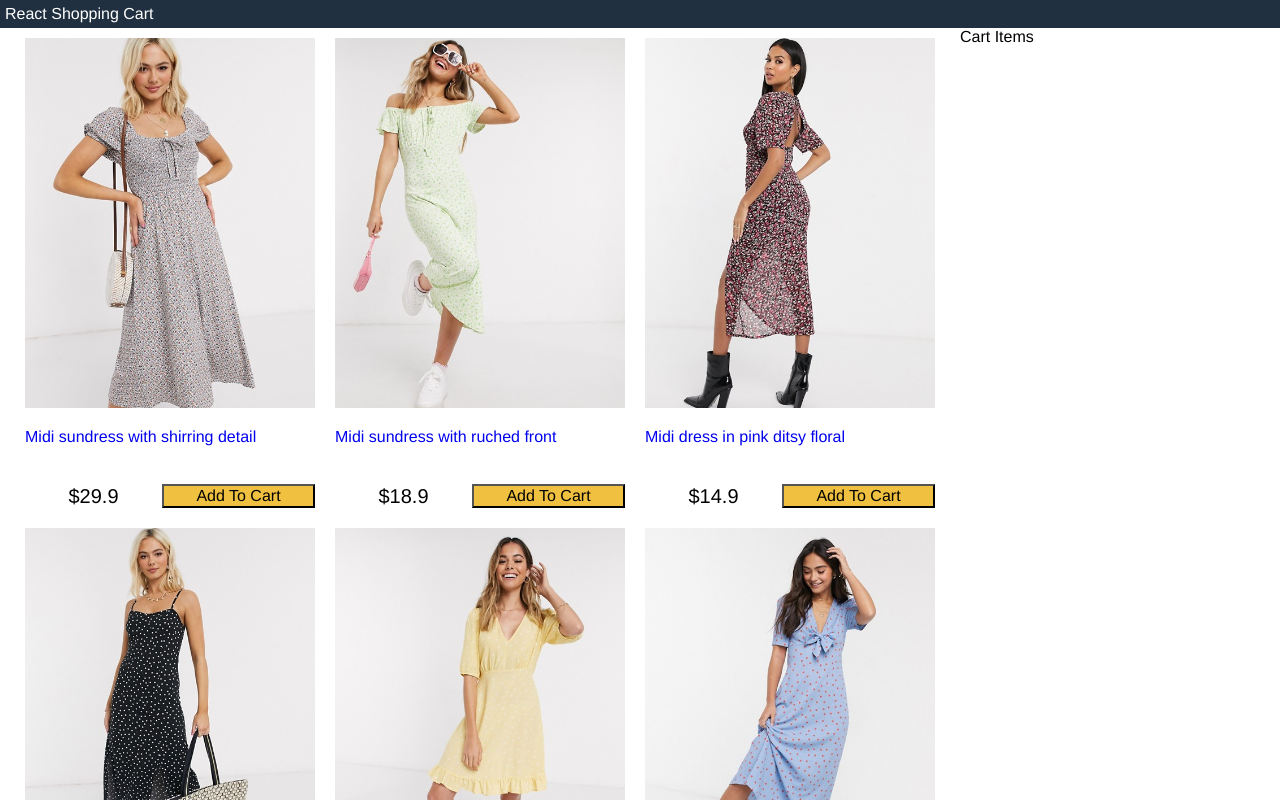
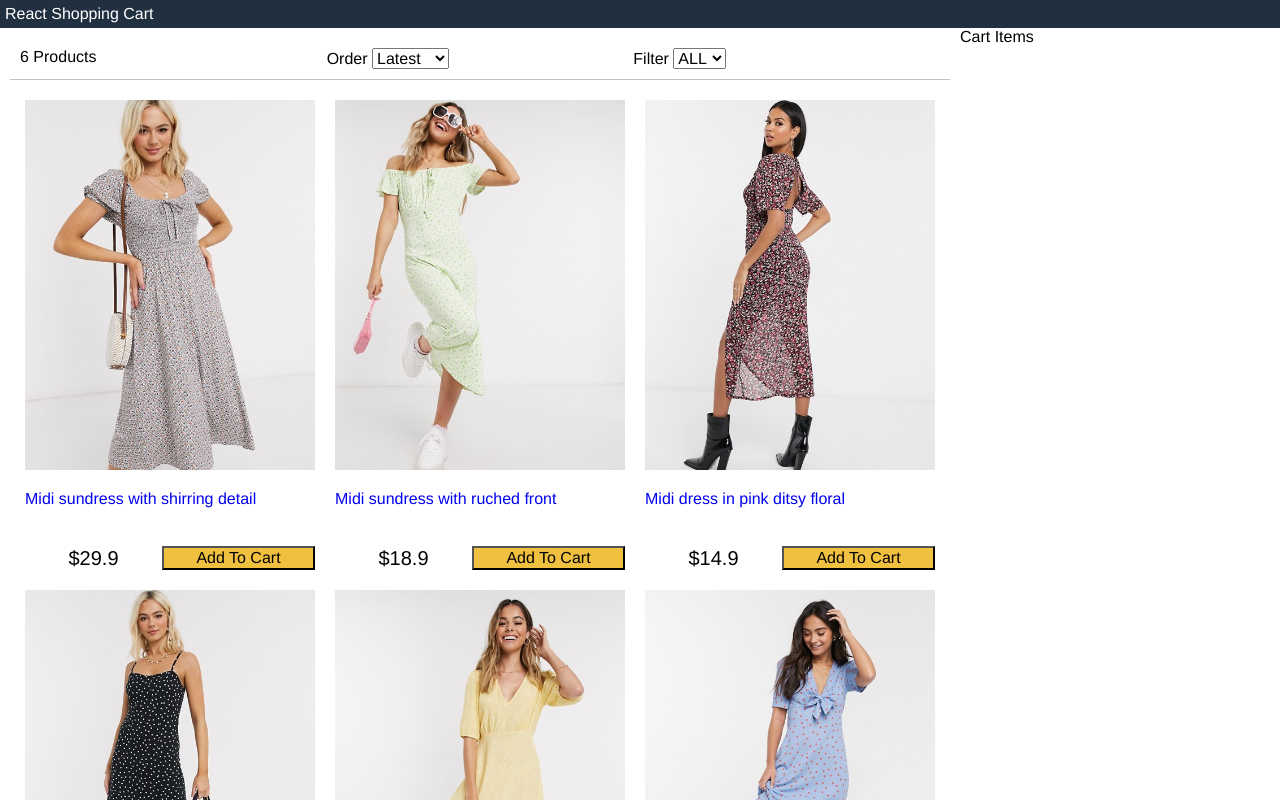
Before and after one commit to PatrycjaMiga/react-shopping-cart, a React (Create React App) app: page / in a window 1280 px wide. Shown: the top 800 px of the page. Built offline with nearby package versions, Linux system fonts and the light colour scheme.

Commit message:
filtered-component

```diff
--- a/src/App.js
+++ b/src/App.js
@@ -1,5 +1,6 @@
 //feature 1
 import React from "react";
+import Filter from "./components/Filter";
 import Products from "./components/Products";
 import data from "./data.json"
 
@@ -14,6 +15,40 @@
     };
   }
 
+  sortProducts = (event) => {
+
+    const sort = event.target.value;
+
+    this.setState(state => ({
+      sort: sort,
+      products: this.state.products.slice().sort((a, b) =>
+        sort === "lowest"
+          ? a.price > b.price
+            ? 1
+            : -1
+          : a.price > b.price
+            ? -1
+            : 1
+      ),
+    }))
+  }
+
+  filterProducts = (event) => {
+
+    if (event.target.value === "") {
+      this.setState({ size: event.target.value, products: data.products })
+    } else {
+      this.setState({
+        size: event.target.value,
+        products: data.products.filter(
+          (product) => product.availableSizes.indexOf(event.target.value) >= 0
+        ),
+      });
+    }
+
+
+  }
+
   render() {
     return (
       <div className="App" >
@@ -23,6 +58,11 @@
         <main>
           <div className="content">
             <div className="main">
+              <Filter count={this.state.products.length}
+                size={this.state.size}
+                sort={this.state.sort}
+                filterProducts={this.filterProducts}
+                sortProducts={this.sortProducts} />
               <Products products={this.state.products} />
             </div>
             <div className="sidebar">
--- /dev/null
+++ b/src/components/Filter.js
@@ -0,0 +1,30 @@
+import React, { Component } from 'react'
+
+export default class Filter extends Component {
+    render() {
+        return (
+            <div className="filter">
+                <div className="filter-result">{this.props.count} Products
+                </div>
+                <div className="filter-sort">
+                    Order <select value={this.props.size} onChange={this.props.sortProducts}>
+                        <option>Latest</option>
+                        <option value="Lowest">Lowest</option>
+                        <option value="Highest">Highest</option>
+                    </select>
+                </div>
+                <div className="filter-size">Filter <select value={this.props.size} onChange={this.props.filterProducts}>
+                    <option value="ALL">ALL</option>
+                    <option value="XS">XS</option>
+                    <option value="S">S</option>
+                    <option value="M">M</option>
+                    <option value="L">L</option>
+                    <option value="XL">XL</option>
+                    <option value="XXL">XXL</option>
+                </select>
+                </div>
+
+            </div>
+        )
+    }
+}
--- a/src/index.css
+++ b/src/index.css
@@ -119,3 +119,16 @@
 .button-primary {
   background-color: #f0c040;
 }
+
+/* filter */
+
+.filter {
+  display: flex;
+  justify-content: space-between;
+  padding: 1rem;
+  margin: 1rem;
+  border-bottom: 0.1rem #c0c0c0 solid;
+}
+.filter div {
+  flex: 1;
+}
```
